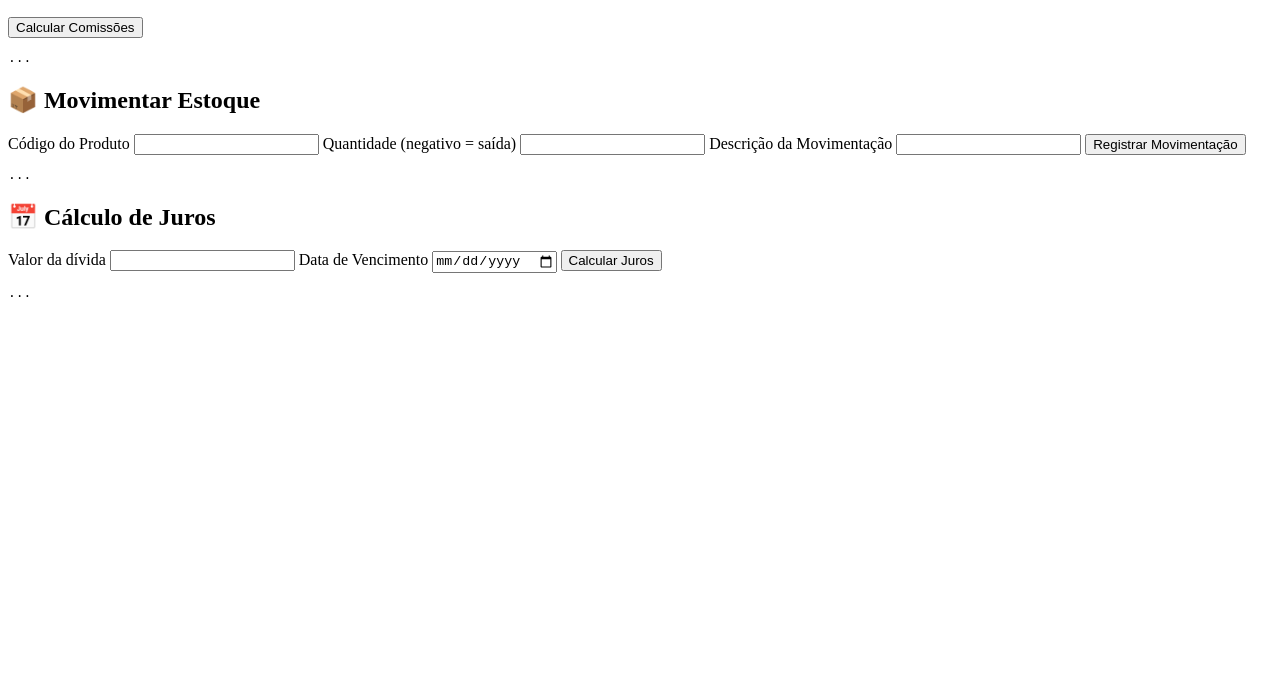
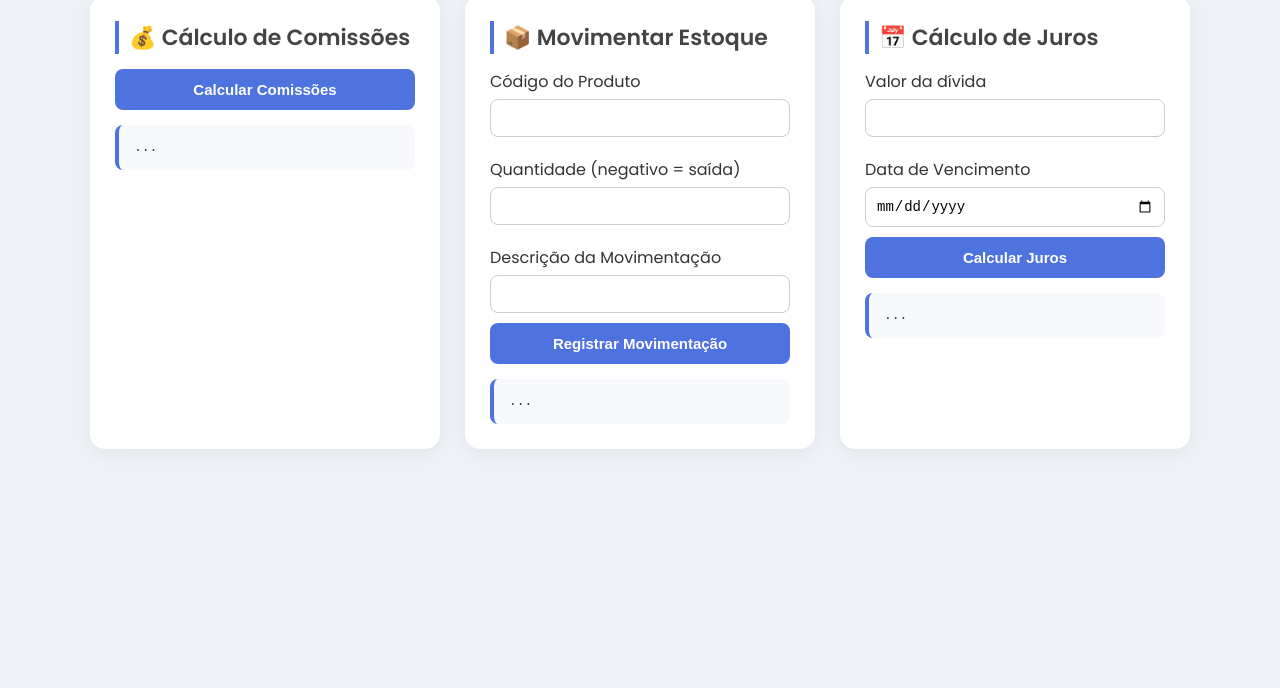
Before and after one commit to Matheusesp1/DESAFIO-TARGET-main, a website: page DESAFIO-TARGET-main/public/index.html in a window 1280 px wide. Shown: the part 112-800 px from the top of the page. Drawn offline with Linux system fonts and the light colour scheme; the site is published under a folder, as on GitHub Pages, so addresses that start at the root find nothing.

Commit message:
fix: correct path to external CSS in index.html

```diff
--- a/DESAFIO-TARGET-main/public/index.html
+++ b/DESAFIO-TARGET-main/public/index.html
@@ -8,7 +8,7 @@
 <link href="https://fonts.googleapis.com/css2?family=Poppins:wght@300;400;600&display=swap" rel="stylesheet">
 
 <!-- CSS Externo -->
-<link rel="stylesheet" href="/DESAFIO-TARGET-main/public/style.css">
+<link rel="stylesheet" href="style.css">
 
 </head>
 <body>
```
